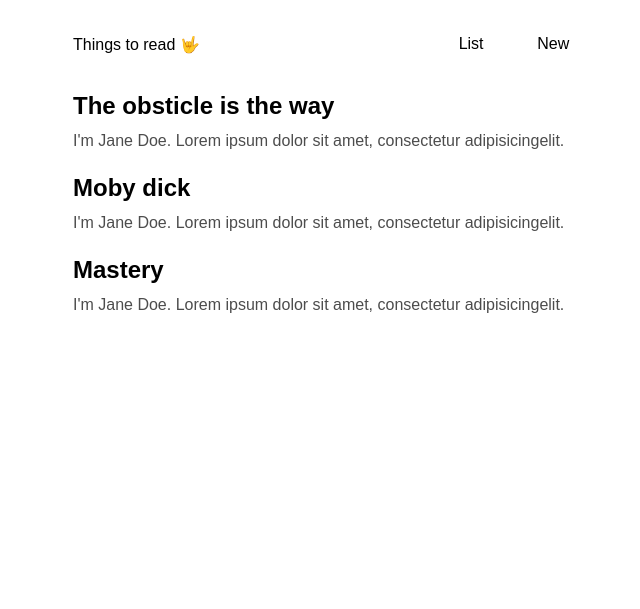
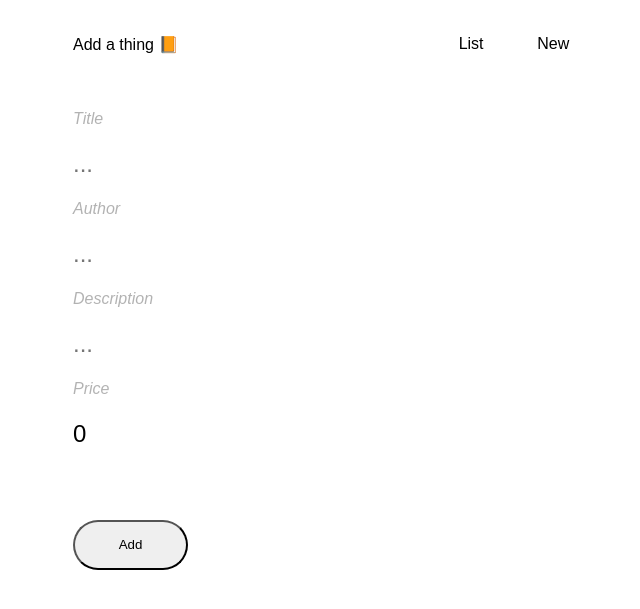
Before and after one commit to hrryndrsn/readingList, a Gatsby site: page / in a window 1280 px wide. Shown: the part 109-718 px from the top of the page, without its empty margins (279-919 px from the left). Built offline with nearby package versions, Linux system fonts and the light colour scheme; Gatsby itself is replaced by a stand-in of ours.

Commit message:
styling improvements

```diff
--- a/src/components/bookList.tsx
+++ b/src/components/bookList.tsx
@@ -27,6 +27,7 @@
 const BookTitle = styled.h2`
   margin: 0 0 12px 0;
   padding: 0;
+  color: rgba(0,0,0,1)
 `;
 
 const Byline = styled.p`
--- /dev/null
+++ b/src/components/newBookForm.tsx
@@ -0,0 +1,147 @@
+import React from "react";
+import styled from "styled-components";
+
+//------------------------------------------------------
+
+const FormContainer = styled.form`
+  display: grid;
+  grid-template-columns: 1fr;
+  margin: 40px 12px;
+`;
+const InlineEdit = styled.input`
+  height: 3em;
+  padding: 0;
+  font-size: 24px;
+  outline: none;
+  border: none;
+  background: none;
+`;
+const FormInputGroup = styled.div`
+  display: grid;
+  grid-template-columns: 1fr;
+`;
+
+const BookFormControls = styled.div`
+  display: grid;
+  grid-template-columns: 1fr 4fr;
+`;
+
+const SubmitButton = styled.button`
+  margin-top: 50px;
+  height: 50px;
+  border-radius: 25px;
+  outline: none;
+`;
+const FormLabel = styled.label`
+  font-size: 16px;
+  font-style: italic;
+  color: rgba(0, 0, 0, 0.3);
+`;
+//------------------------------------------------------
+
+type BookData = {
+  title: string;
+  description: string;
+  auther: string;
+  price: number;
+};
+
+interface NewBookFormProps {
+  title: string;
+}
+
+interface NewBookFormState {
+  title: string;
+  description: string;
+  auther: string;
+  price: number;
+}
+
+export default class NewBookForm extends React.Component<
+  NewBookFormProps,
+  NewBookFormState
+> {
+  constructor(props) {
+    super(props);
+    this.state = {
+      title: "",
+      description: "",
+      auther: "",
+      price: 0
+    };
+  }
+
+  updateFormData = evt => {
+    switch (evt.target.name) {
+      case "title":
+        this.setState({ title: evt.target.value });
+        break;
+      case "description":
+        this.setState({ description: evt.target.value });
+        break;
+
+      case "auther":
+        this.setState({ auther: evt.target.value });
+        break;
+
+      case "price":
+        this.setState({ price: evt.target.value });
+        break;
+
+      default:
+        break;
+    }
+  };
+
+  render() {
+    return (
+      <FormContainer>
+        <FormInputGroup>
+          <FormLabel>Title</FormLabel>
+          <InlineEdit
+            type="text"
+            name="title"
+            placeholder="..."
+            value={this.state.title}
+            onChange={this.updateFormData}
+          />
+        </FormInputGroup>
+        <FormInputGroup>
+          <FormLabel>Author</FormLabel>
+          <InlineEdit
+            type="text"
+            name="auther"
+            placeholder="..."
+            value={this.state.auther}
+            onChange={this.updateFormData}
+          />
+        </FormInputGroup>
+
+        <FormInputGroup>
+        <FormLabel>Description</FormLabel>
+          <InlineEdit
+            type="text"
+            name="description"
+            placeholder="..."
+            value={this.state.description}
+            onChange={this.updateFormData}
+          />
+        </FormInputGroup>
+
+        <FormInputGroup>
+          <FormLabel>Price</FormLabel>
+          <InlineEdit
+            type="number"
+            name="price"
+            value={this.state.price}
+            onChange={this.updateFormData}
+          />
+        </FormInputGroup>
+
+        <BookFormControls>
+          <SubmitButton type="submit">Add</SubmitButton>
+        </BookFormControls>
+      </FormContainer>
+    );
+  }
+}
--- a/src/pages/index.tsx
+++ b/src/pages/index.tsx
@@ -2,6 +2,7 @@
 import styled from "styled-components";
 import { sampleData } from "../readingList";
 import BookList from "../components/bookList";
+import NewBookForm from "../components/newBookForm";
 
 //------------------------------------------------------
 
@@ -39,8 +40,7 @@
       font-weight: bold;
       &::before {
       content: "👉";
-
-}
+      }
     }
   }
 `;
@@ -66,8 +66,8 @@
   constructor(props) {
     super(props);
     this.state = {
-      showList: true,
-      showNewBookForm: false,
+      showList: false,
+      showNewBookForm: true,
       readingList: sampleData
     };
   }
@@ -76,11 +76,15 @@
       <Container>
         <SiteTitle>Zord reading list</SiteTitle>
         <SiteControls>
-          <SiteDescription>Things to read 🤟</SiteDescription>
+          <SiteDescription>
+            { this.state.showList ? "Things to read 🤟" : "Add a thing 📙"}
+          </SiteDescription>
+
           <button onClick={this.toggleList}>List</button>
           <button onClick={this.toggleNewBook}>New</button>
         </SiteControls>
         {this.state.showList ? <BookList readingList={this.state.readingList} /> : <div />}
+        {this.state.showNewBookForm ? <NewBookForm title={""} /> : <div />}
       </Container>
     );
   }
```
